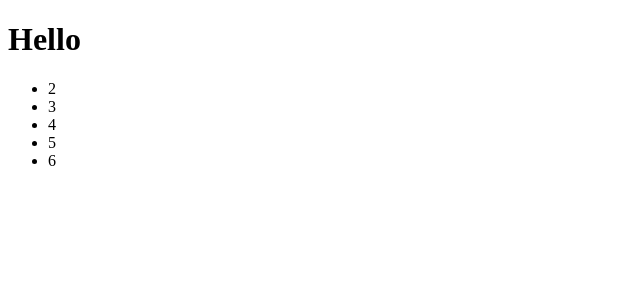
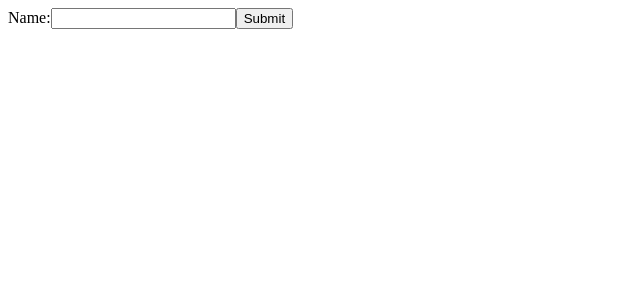
Before and after one commit to ddw1234/ReactTutorial, a React (Create React App) app in the folder reacttutorial/: page / in a window 1280 px wide. Shown: the top 300 px of the page, without its empty margins (0-640 px from the left). Built offline with nearby package versions, Linux system fonts and the light colour scheme.

Commit message:
Part 33 Form Handling

```diff
--- a/reacttutorial/src/index.js
+++ b/reacttutorial/src/index.js
@@ -1,26 +1,44 @@
 import React from 'react';
 import ReactDOM from 'react-dom';
 
-function Reactact(){
+class NameForm extends React.Component {
+  constructor(props) {
+    super(props);
+    this.state = {value: ''};
 
-  const arr=[1,2,3,4,5];
-  const newarr=arr.map((val,index)=>{
-    // return val;
-    // map() function is used to iterate through array and list
-    return <li key={index}>{val+1}</li>;
-  });
+    this.handleChange = this.handleChange.bind(this);
+    this.handleSubmit = this.handleSubmit.bind(this);
+  }
 
-  console.log(arr);
- return(
-   <>
-   <h1>Hello</h1>
-   <ul>{newarr}</ul>
-   </>
- )
+  handleChange(event) {
+    this.setState({value: event.target.value});
+  }
 
+  handleSubmit(event) {
+    alert('A name was submitted: ' + this.state.value);
+    event.preventDefault();
+/*
+The preventDefault() method cancels the event if it is cancelable, meaning that the default action that belongs to the event will not occur.
+For example, this can be useful when:
+ Clicking on a "Submit" button, prevent it from submitting a form
+ Clicking on a link, prevent the link from following the URL
+*/
+  }
+
+  render() {
+    return (
+      <form onSubmit={this.handleSubmit}>
+        <label>
+          Name:
+          <input type="text" value={this.state.value} onChange={this.handleChange} />
+        </label>
+        <input type="submit" value="Submit" />
+      </form>
+    );
+  }
 }
 
-ReactDOM.render(<Reactact/>,document.getElementById("root"));
+ReactDOM.render(<NameForm/>,document.getElementById("root"));
 // If you want your app to work offline and load faster, you can change
 // unregister() to register() below. Note this comes with some pitfalls.
 // Learn more about service workers: https://bit.ly/CRA-PWA
```
